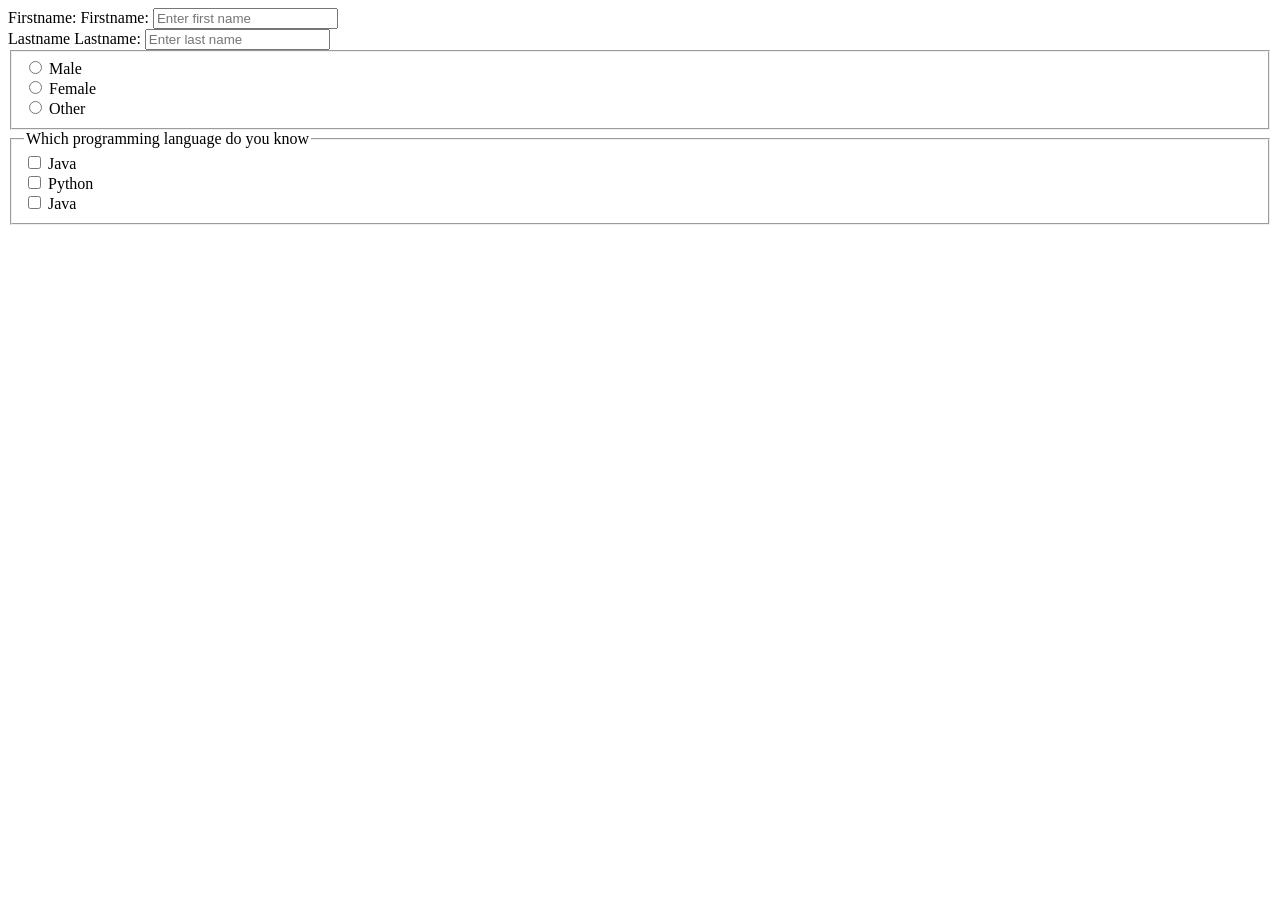
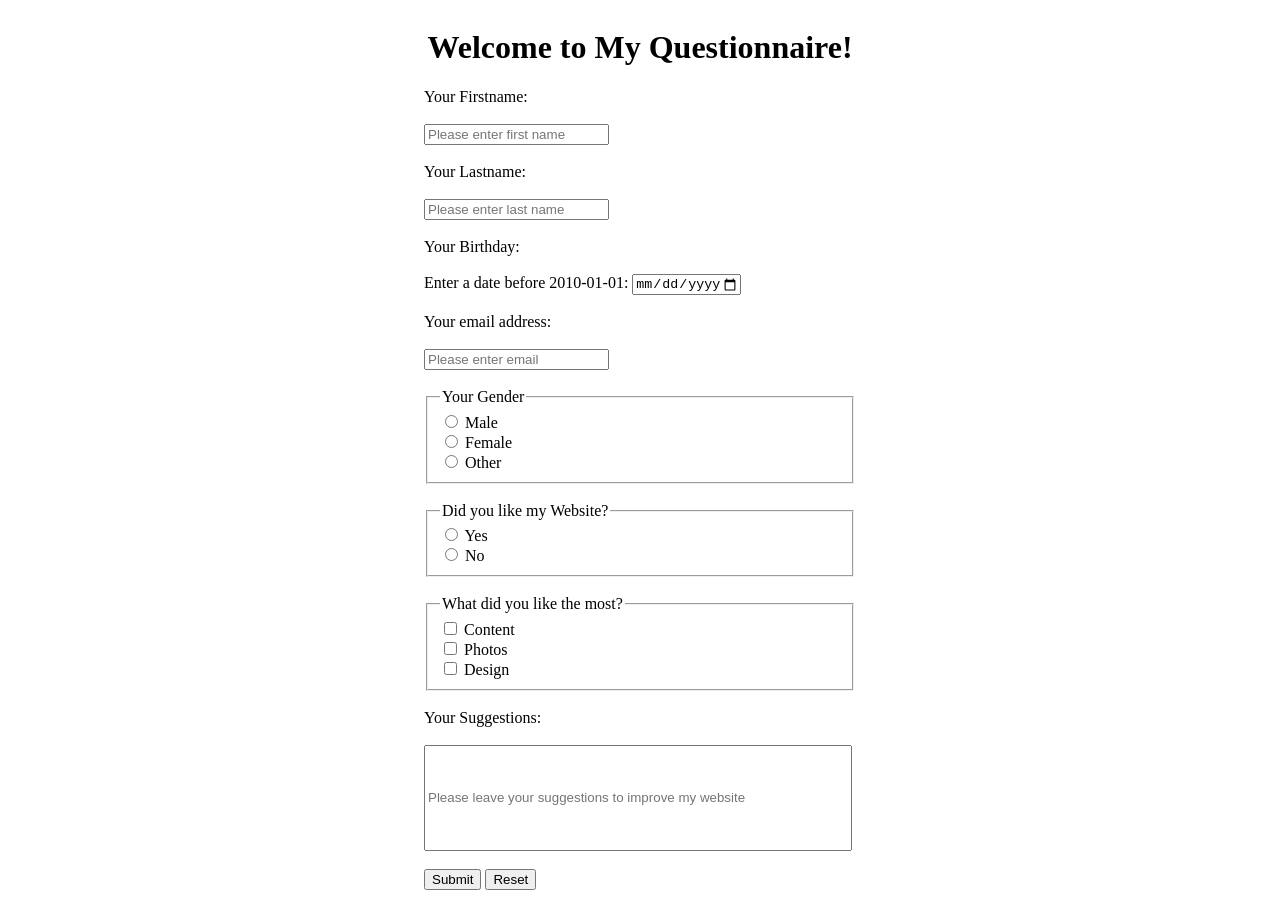
Before and after one commit to GunelD/web_mobile1, a plain HTML site: page public/qa.html in a window 1280 px wide. Before the commit the page ends 800 px from the top, so only its background shows below. Drawn offline with Linux system fonts and the light colour scheme; a web font is replaced by a local one.

Commit message:
Add more content

```diff
--- a/assets/css/aboutme.css
+++ b/assets/css/aboutme.css
@@ -55,7 +55,7 @@ nav ul li.active a, nav ul a:hover {
   color: #FFFFFF;
 }
 
-    div#page_area {
+    div#page_area4 {
         width: 90%;
         display: flex;
         flex-direction: column;
--- a/assets/css/contacts.css
+++ b/assets/css/contacts.css
@@ -43,7 +43,7 @@ nav ul li.active a, nav ul a:hover {
   color: #FFFFFF;
 }
 
-    div#page_area {
+    div#page_area3 {
         width: 90%;
         display: flex;
         flex-direction: column;
@@ -59,12 +59,12 @@ html{
 th{
   background-color: #22148c;
 }
-img{
+.cont_info{
     block-size: 200px;
     border-radius: 30px;
     width:200px;
     height:200px;
 }
-img:hover {
+.cont_info:hover {
     transform: scale(1.1);
     }
--- a/assets/css/educationstyle.css
+++ b/assets/css/educationstyle.css
@@ -59,7 +59,7 @@ img {
     transform: scale(1.1);
     }
 
-    div#page_area {
+    div#page_area2 {
         width: 90%;
         display: flex;
         flex-direction: column;
--- /dev/null
+++ b/assets/css/qa.css
@@ -0,0 +1,13 @@
+@import url('https://fonts.googleapis.com/css?family=Trirong');
+div#page_area5 {
+    width: 90%;
+    display: flex;
+    flex-direction: column;
+    margin: 0 auto;
+    align-items:center;
+}
+
+html{
+    font-family: 'Trirong', serif ;
+    font-style: normal;
+  }
--- a/public/qa.html
+++ b/public/qa.html
@@ -1,33 +1,61 @@
 <!DOCTYPE html>
 <html lang="en">
 <head>
+    <link rel="stylesheet" href="../assets/css/qa.css">
     <meta charset="UTF-8">
     <meta name="viewport" content="width=device-width, initial-scale=1.0">
-    <title>Document</title>
+    <title>Questionnaire</title>
+    <link rel="icon" type="image/x-icon" href="../assets/icons/favicon_form.ico">
 </head>
 <body>
-
-    <form>
-    Firstname:
-        <label for="fname">Firstname:</label>
-        <input type="text" id="fname" required placeholder="Enter first name"><br>
-
-    Lastname
-        <label for="lname">Lastname:</label>
-        <input type="text" id="lname" required placeholder="Enter last name"><br>
-
-        <fieldset>
+    <div id="page_area5">
+    <h1>Welcome to My Questionnaire!</h1>
+    <form action="MAILTO:gdibirova14113@ada.edu.az" method="post">
+        <label for="fname">Your Firstname:</label><br>
+        <br>
+        <input type="text" id="fname" required placeholder="Please enter first name"><br>
+    <br>
+        <label for="lname">Your Lastname:</label><br>
+        <br>
+        <input type="text" id="lname" required placeholder="Please enter last name"><br>
+    <br>
+    <label>Your Birthday:</label><br>
+    <br>
+    <label for="datemax">Enter a date before 2010-01-01:</label>
+    <input type="date" id="datemax" name="datemax" max="2009-12-31"><br>
+    <br>
+    <label for="email">Your email address:</label><br>
+    <br>
+    <input type="email" id="email" name="email" placeholder="Please enter email"><br>
+    <br>
+        <fieldset style="width:400px;">
+        <legend>Your Gender</legend>
         <input type="radio" name="gender" id="gender_male" value="MALE"/> <label for="gender_male"> Male</label><br>
         <input type="radio" name="gender" id="gender_female"  value="FEMALE"/> <label for="gender_female"> Female</label><br>
         <input type="radio" name="gender" id="gender_other"  value="OTHER"/> <label for="gender_other"> Other</label><br>
      </fieldset>
-
-     <fieldset>
-        <legend>Which programming language do you know</legend>
-        <input type="checkbox" name="lang" id="lang_java"  value="JAVA"/> <label for="lang_java"> Java</label><br>
-        <input type="checkbox" name="lang" id="lang_python"  value="PYTHON"/> <label for="lang_python"> Python</label><br>
-        <input type="checkbox" name="lang" id="lang_"  value="JAVA"/> <label for="lang_java"> Java</label><br>
+    <br>
+     <fieldset style="width:400px;">
+        <legend>Did you like my Website?</legend>
+        <input type="radio" namE="like" id="like_yes" value="YES" /> <label for="like_yes"> Yes</label><br>
+        <input type="radio" name="like" id="like_no" value="NO" /> <label for="like_no"> No</label><br>
      </fieldset>
+    <br>
+     <fieldset style="width:400px;">
+        <legend>What did you like the most?</legend>
+        <input type="checkbox" name="fav_part" id="fav_part_content"  value="CONTENT"/> <label for="fav_part_content"> Content</label><br>
+        <input type="checkbox" name="fav_part" id="fav_part_photos"  value="PHOTOS"/> <label for="fam_part_photos"> Photos</label><br>
+        <input type="checkbox" name="fav_part" id="fav_part_design"  value="DESIGN"/> <label for="fav_part_design"> Design</label><br>
+     </fieldset>
+     <br>
+     <label for="suggestions">Your Suggestions:</label><br>
+        <br>
+        <input type="text" id="suggests" required placeholder="Please leave your suggestions to improve my website"
+         style="height:100px; width:420px;"><br>
+         <br>
+     <input type="submit" value="Submit" />
+     <input type="reset" value="Reset">
     </form>
+    </div>
 </body>
 </html>
```
Also changed, not shown: index.html (+2 -2 lines), public/about_me.html (+17 -5 lines), public/contact.html (+9 -5 lines), public/education.html (+1 -1 lines), assets/icons/favicon_form.ico (added), assets/images/form.jpg (added), assets/images/form2.png (added), assets/images/form3.png (added), assets/images/form4.png (added), assets/images/me11.jpg (added), assets/images/me8.jpg.
